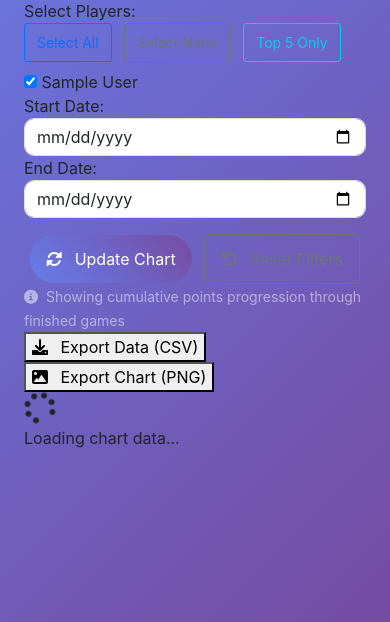
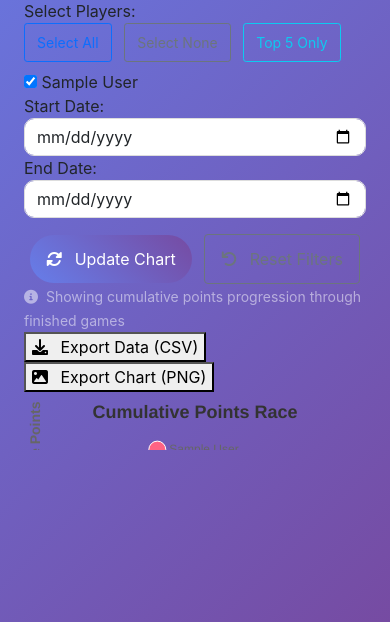
Before and after one commit to guntarsa/volleyball-prediction-game, a Flask app: page /race-chart in a window 390 px wide. Shown: the part 272-894 px from the top of the page. Run offline with Flask 3, Linux system fonts and the light colour scheme; a user stored in the database is signed in; tables that the repository leaves empty hold one stand-in row (values such as "Sample post"); some libraries are stand-ins or nearby versions.

Commit message:
race chart debug

```diff
--- a/templates/race_chart.html
+++ b/templates/race_chart.html
@@ -17,7 +17,7 @@
     #race-chart {
         width: 100% !important;
         height: 100% !important;
-        max-height: 460px; /* Account for container padding */
+        max-height: 460px;
     }
 
     .filters-section {
@@ -116,6 +116,8 @@
     @media (max-width: 768px) {
         .chart-container {
             height: 400px;
+            padding: 15px;
+            margin: 15px 0;
         }
 
         .player-checkboxes {
@@ -144,28 +146,24 @@
         .btn-export {
             padding: 12px 20px;
             font-size: 16px;
-            min-height: 44px; /* Better touch target */
-        }
-
-        /* Improve form controls on mobile */
-        .form-control {
-            font-size: 16px !important; /* Prevent zoom on iOS */
             min-height: 44px;
         }
 
-        /* Better spacing for mobile */
+        .form-control {
+            font-size: 16px !important;
+            min-height: 44px;
+        }
+
         .filter-group {
             margin-bottom: 20px;
         }
 
-        /* Mobile-friendly buttons */
         .btn {
             min-height: 44px;
             font-size: 16px;
         }
     }
 
-    /* Additional mobile optimizations */
     @media (max-width: 480px) {
         .chart-container {
             height: 350px;
@@ -402,25 +400,6 @@
             loadingDiv.style.display = 'none';
             chartCanvas.style.display = 'block';
 
-            // Force canvas to be visible and check dimensions
-            setTimeout(() => {
-                console.log('Chart canvas dimensions:', {
-                    width: chartCanvas.width,
-                    height: chartCanvas.height,
-                    clientWidth: chartCanvas.clientWidth,
-                    clientHeight: chartCanvas.clientHeight,
-                    offsetWidth: chartCanvas.offsetWidth,
-                    offsetHeight: chartCanvas.offsetHeight,
-                    style: chartCanvas.style.display
-                });
-
-                // Force chart resize
-                if (chart) {
-                    chart.resize();
-                    console.log('Chart resized');
-                }
-            }, 500);
-
             console.log('Chart canvas should now be visible');
         } else {
             throw new Error(result.error || 'Failed to load data');
@@ -569,18 +548,10 @@
                     duration: 1000,
                     easing: 'easeInOutQuart'
                 }
+            }
         });
 
         console.log('Chart created successfully:', chart);
-
-        // Force chart to render and update
-        setTimeout(() => {
-            if (chart) {
-                chart.update('none'); // Update without animation
-                chart.resize();
-                console.log('Chart updated and resized');
-            }
-        }, 100);
 
     } catch (error) {
         console.error('Error creating chart:', error);
```
Lines whose indentation alone changed are shown as unchanged.
